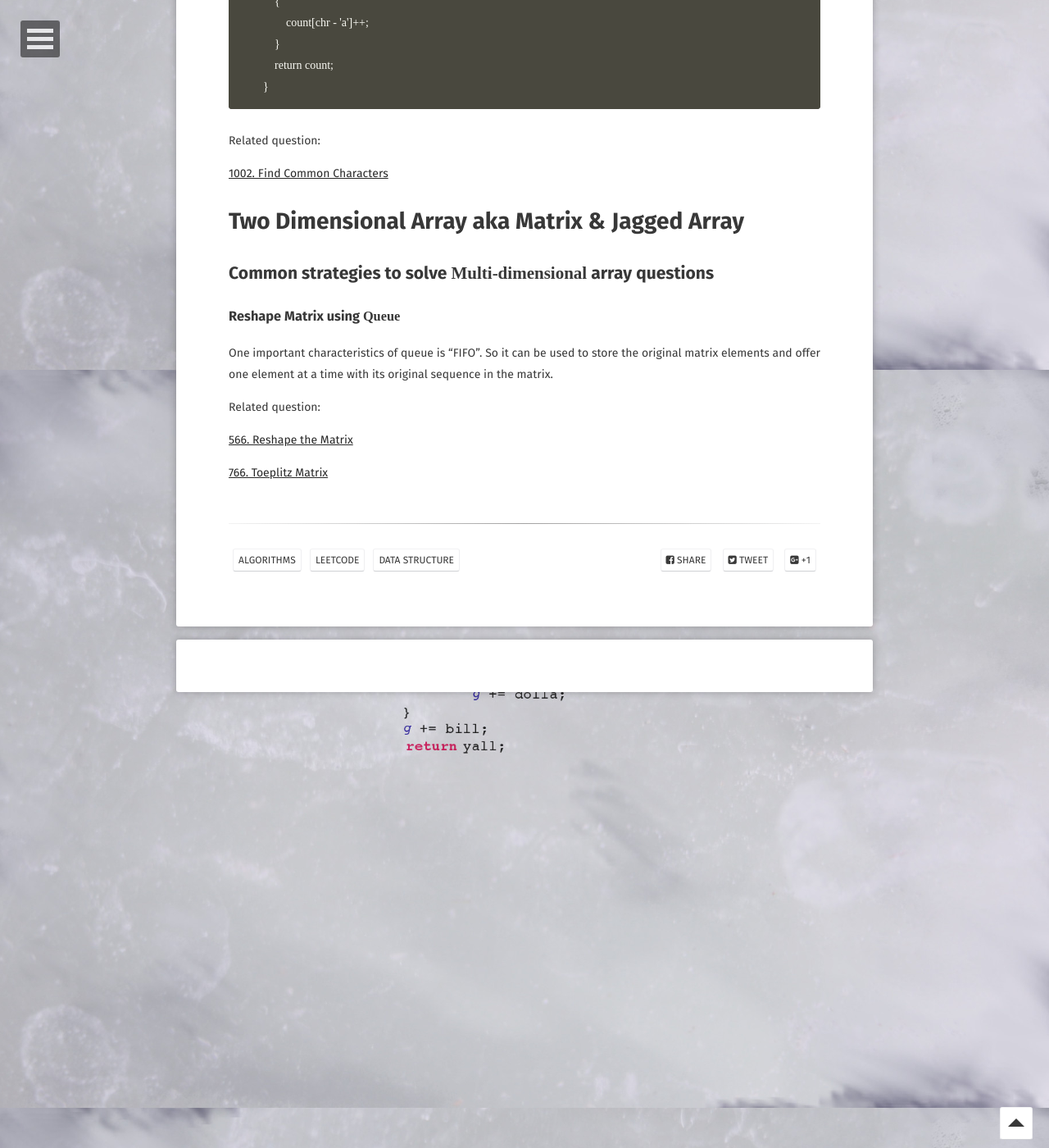
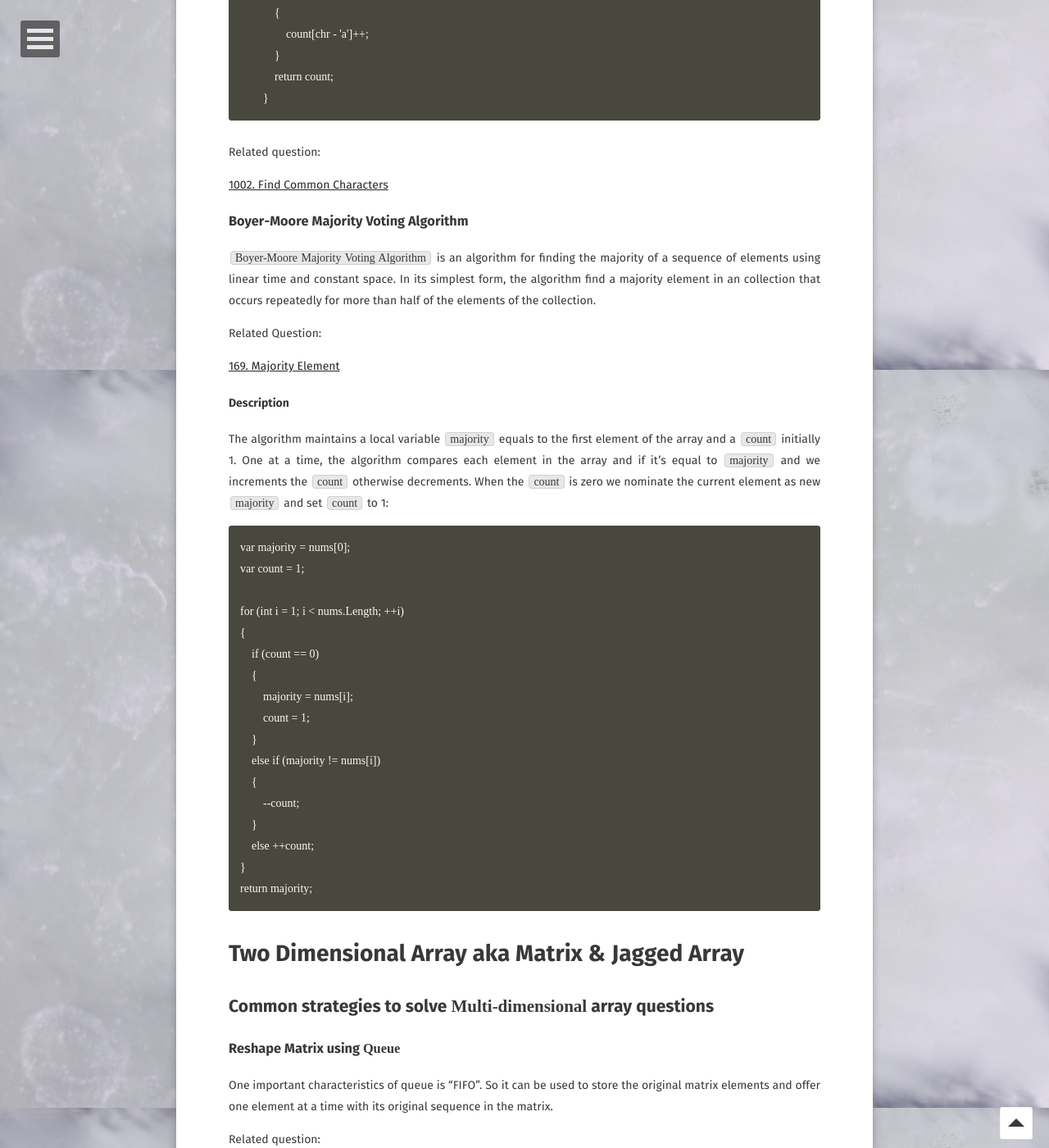
Before and after one commit to user3301/user3301.github.io, a Jekyll site: the page built from _posts/2019-04-08-arrays.md, in a window 1280 px wide and 1400 px high, scrolled down 4049 px. Shown: the whole window at 82% size. Built offline with Jekyll 4.4.1, drawn with Linux system fonts in a browser that asks for light colours; some web fonts are replaced; comment, search, counter and statistics services are not loaded; some of the changed text lies outside the part shown.

Commit message:
boyer-moore voting algorithm

````diff
--- a/_posts/2019-04-08-arrays.md
+++ b/_posts/2019-04-08-arrays.md
@@ -86,6 +86,7 @@ Related questions:
 ```
 
 2. One pass (check comparison result)
+
 ```
  public bool IsMonotonic(int[] A)
         {
@@ -155,6 +156,37 @@ Related question:
 
 [1002. Find Common Characters](https://leetcode.com/problems/find-common-characters/)
 
+### Boyer-Moore Majority Voting Algorithm
+`Boyer-Moore Majority Voting Algorithm` is an algorithm for finding the majority of a sequence of elements using linear time and constant space. In its simplest form, the algorithm find a majority element in an collection that occurs repeatedly for more than half of the elements of the collection.
+
+Related Question:
+
+[169. Majority Element](https://leetcode.com/problems/majority-element/)
+
+#### Description
+The algorithm maintains a local variable `majority` equals to the first element of the array and a `count` initially 1. One at a time, the algorithm compares each element in the array and if it's equal to `majority` and we increments the `count` otherwise decrements. When the `count` is zero we nominate the current element as new `majority` and set `count` to 1:
+
+```
+var majority = nums[0];
+var count = 1;
+
+for (int i = 1; i < nums.Length; ++i)
+{
+    if (count == 0)
+    {
+        majority = nums[i];
+        count = 1;
+    }
+    else if (majority != nums[i])
+    {
+        --count;
+    }
+    else ++count;
+}
+return majority;
+```
+
+
 # Two Dimensional Array aka Matrix & Jagged Array
 
 ## Common strategies to solve `Multi-dimensional` array questions
````
